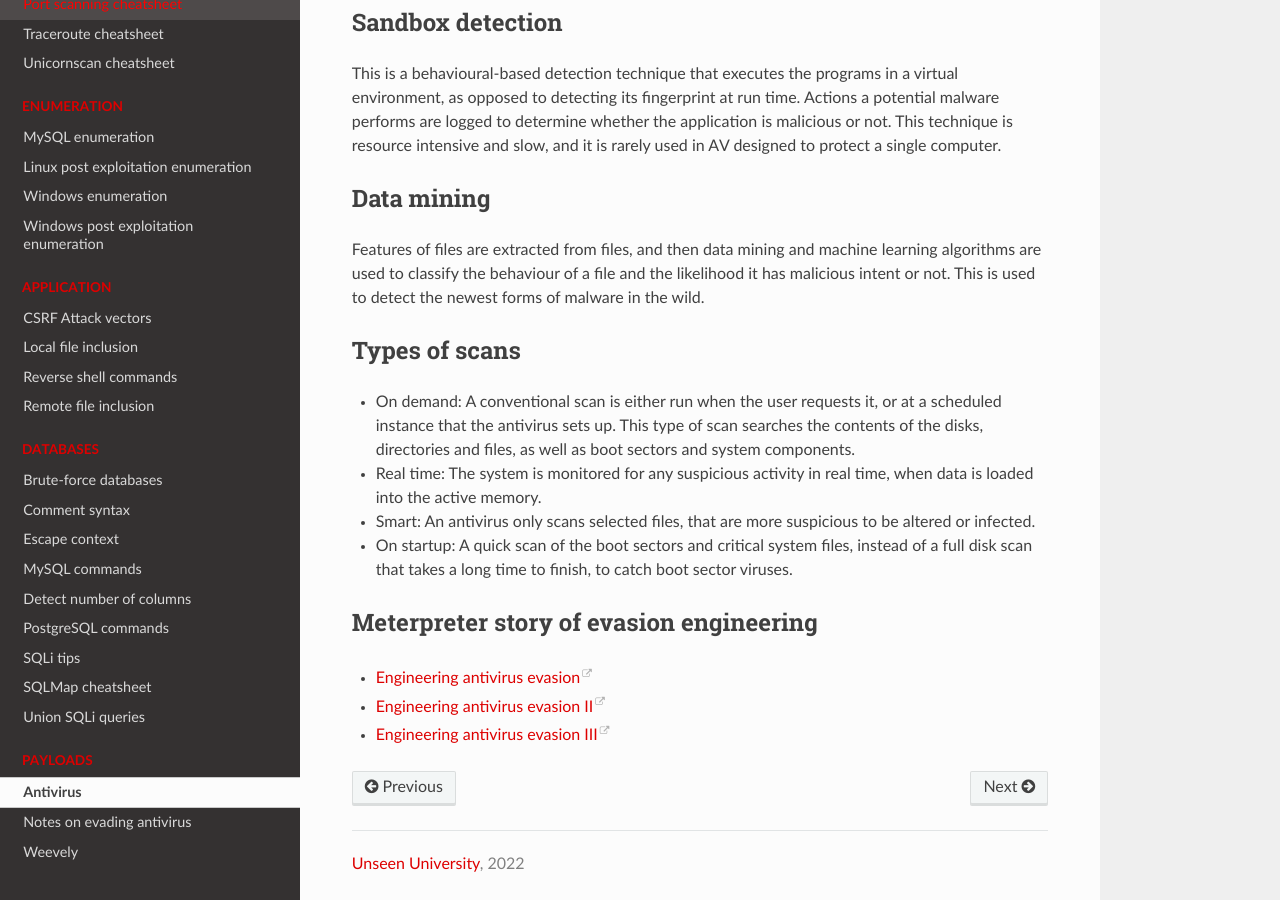
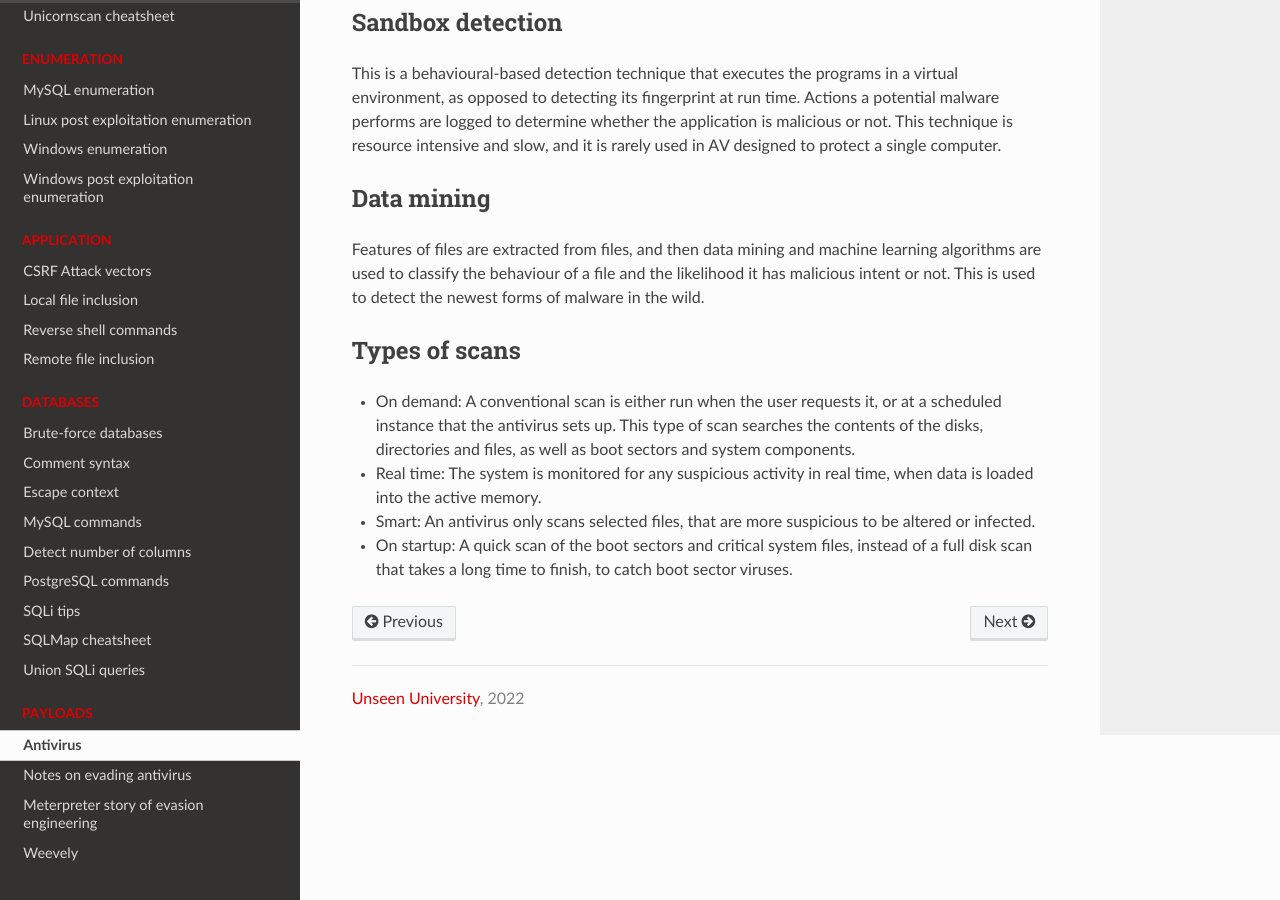
Before and after one commit to tymyrddin/cheatsheets, a Sphinx documentation site: the page built from source/docs/payloads/av.md, in a window 1280 px wide and 900 px high, scrolled down 898 px. Built offline with Sphinx 7.4.7 and the Read the Docs theme 2.0.0, drawn with Linux system fonts in a browser that asks for light colours.

Commit message:
payloads AV evasion

```diff
--- a/source/docs/payloads/av.md
+++ b/source/docs/payloads/av.md
@@ -28,9 +28,3 @@ Features of files are extracted from files, and then data mining and machine lea
 * Real time: The system is monitored for any suspicious activity in real time, when data is loaded into the active memory.
 * Smart: An antivirus only scans selected files, that are more suspicious to be altered or infected.
 * On startup: A quick scan of the boot sectors and critical system files, instead of a full disk scan that takes a long time to finish, to catch boot sector viruses.
-
-## Meterpreter story of evasion engineering
-
-* [Engineering antivirus evasion](https://blog.scrt.ch/2020/06/19/engineering-antivirus-evasion/)
-* [Engineering antivirus evasion II](https://blog.scrt.ch/2020/07/15/engineering-antivirus-evasion-part-ii/)
-* [Engineering antivirus evasion III](https://blog.scrt.ch/2022/04/19/3432/)
```
Also changed, not shown: source/docs/payloads/meterpreter-av-evasion.md (added, +5 -0 lines).
